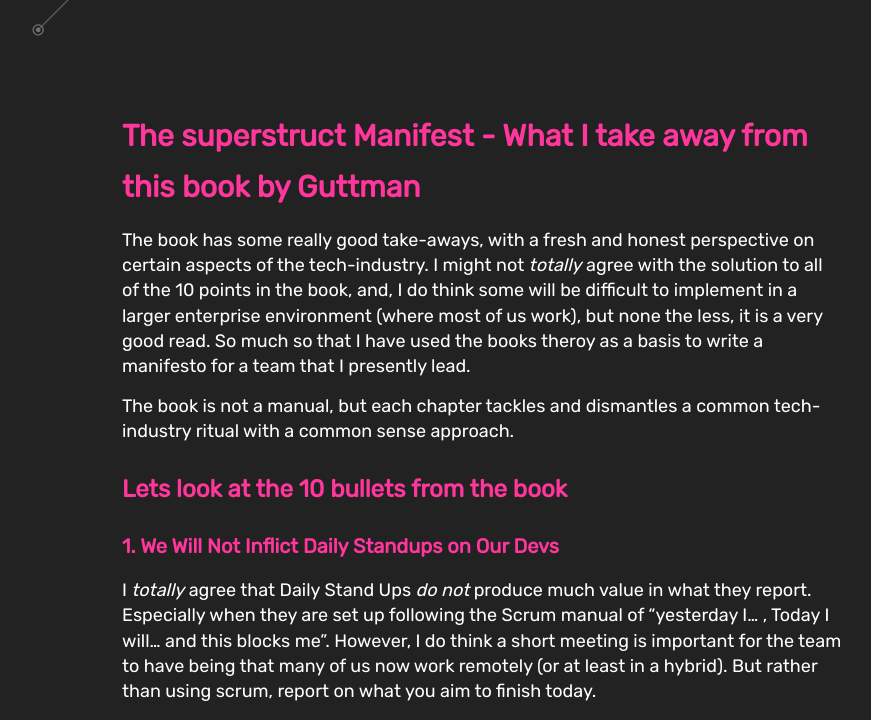
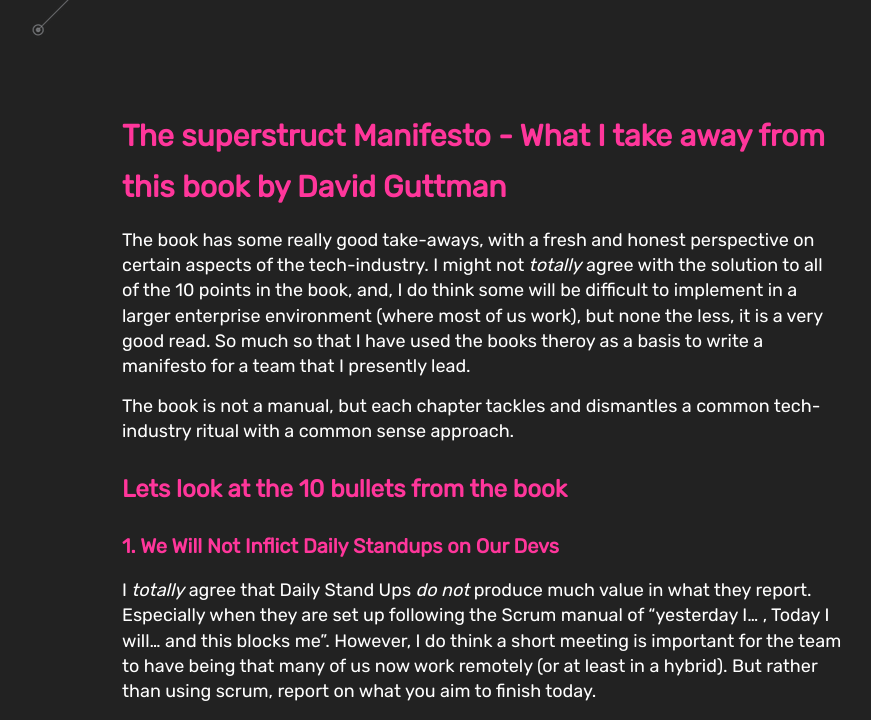
Before and after one commit to ftnilsson/ftnilsson.github.io, a Jekyll site: the page built from _posts/2025-05-01-Superstruct-manifesto.md, in a window 1280 px wide and 900 px high, cut to the strip 180-900 px from the top of the window. Shown: the whole strip, without its empty margins (158-1029 px from the left). Built offline with Jekyll 4.4.1, drawn with Linux system fonts in a browser that asks for light colours; some web fonts are replaced; some of the changed text lies outside the part shown.

Commit message:
Update 2025-05-01-Superstruct-manifesto.md

```diff
--- a/_posts/2025-05-01-Superstruct-manifesto.md
+++ b/_posts/2025-05-01-Superstruct-manifesto.md
@@ -1,6 +1,6 @@
 ---
 layout: post
-title: The superstruct Manifest - What I take away from this book by Guttman
+title: The superstruct Manifesto - What I take away from this book by David Guttman
 ---
 
 The book has some really good take-aways, with a fresh and honest perspective on certain aspects of the tech-industry. I might not *totally* agree with the solution to all of the 10 points in the book, and, I do think some will be difficult to implement in a larger enterprise environment (where most of us work), but none the less, it is a very good read. So much so that I have used the books theroy as a basis to write a manifesto for a team that I presently lead.
@@ -59,3 +59,5 @@ Whether you are a multinational company, a start-up founder, or an entrepeneure,
 
 ## Conclusion
 Our task as software engineers is to create value for a business in a sustainable way. Being agile is not a recipe for sucess and *can* end up stealing valuable time!
+
+Author's web: [David Guttman](https://davidguttman.com/)
```
